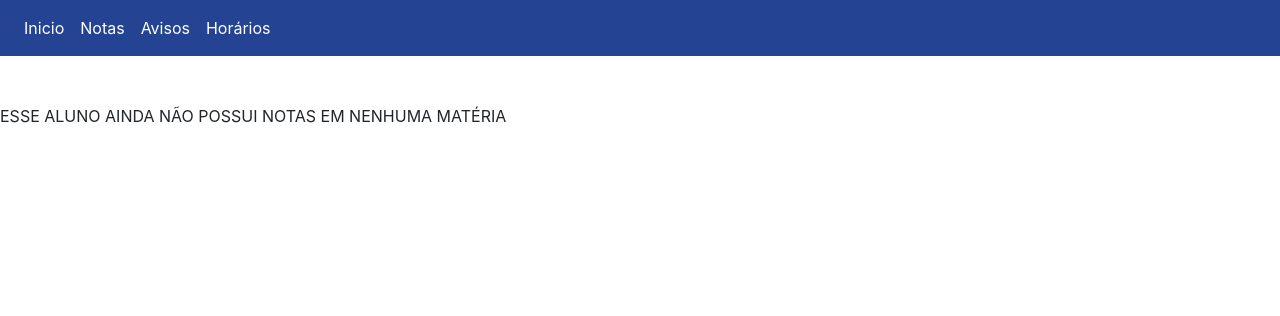
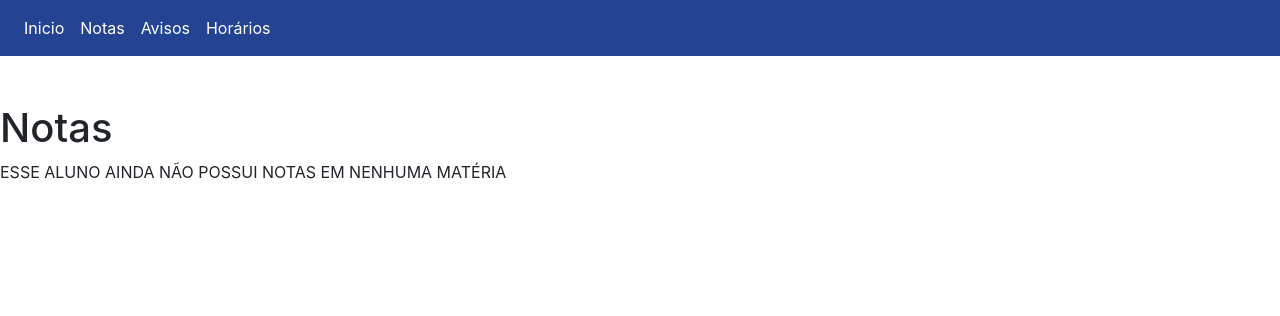
Before and after one commit to joao-cell/Expotec, a PHP site: page /Global/alunos/notas.php in a window 1280 px wide. Shown: the top 316 px of the page. Run offline with PHP 8.4, Linux system fonts and the light colour scheme; the visitor is signed in with stand-in values (Sample User, id 1); data comes from the database, SQL or seed files in the repository; data that the repository does not hold is empty.

Commit message:
adição de titulo

```diff
--- a/Global/Alunos/notas.php
+++ b/Global/Alunos/notas.php
@@ -36,6 +36,7 @@
 <div class="conteiner">
     <div class="row">
         <div class="col mt-5">
+        <h1>Notas</h1>
         <?php
 $servername = "localhost";
 $username = "root";
```
